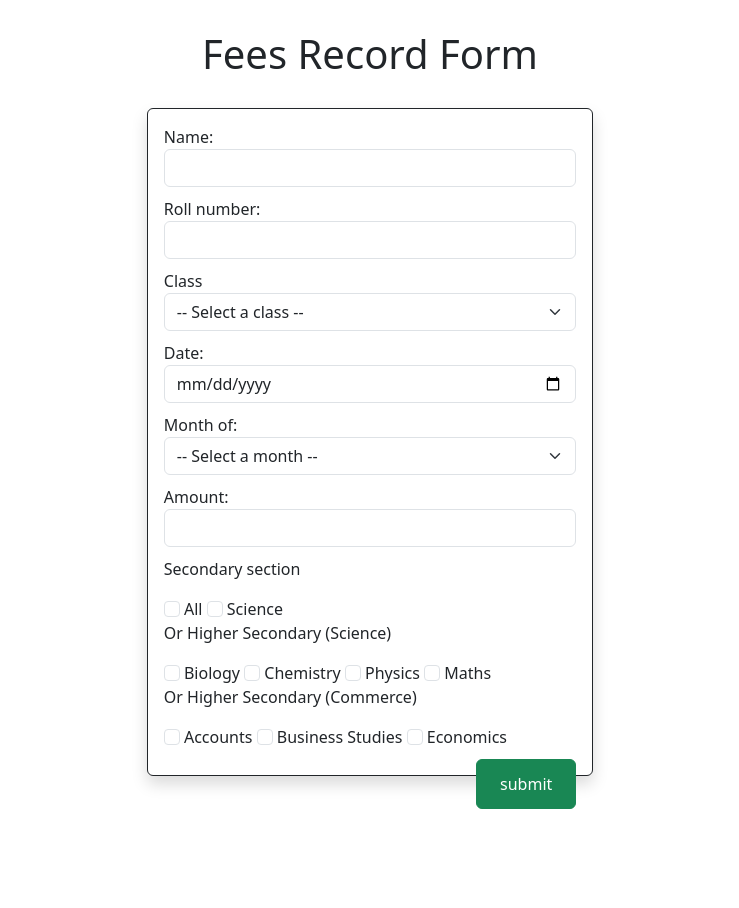
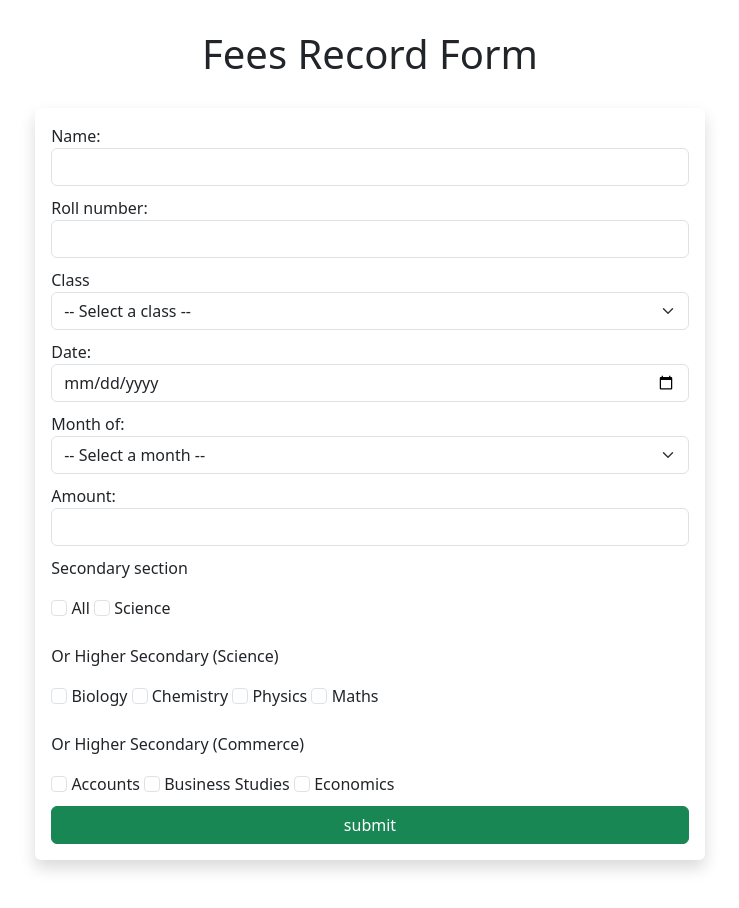
Before and after one commit to Nik-09/Feesmanagement, a Django app: page /fees-record-form in a window 1280 px wide. Shown: the part 233-1141 px from the top of the page, without its empty margins (270-1009 px from the left). Before the commit the page ends 1042 px from the top, so only its background shows below. Run offline with Django 4.2, Linux system fonts and the light colour scheme.

Commit message:
Fixes style issues

```diff
--- a/feesmanagement/static/styles.css
+++ b/feesmanagement/static/styles.css
@@ -256,8 +256,7 @@ body {
     }
   }
   .parent-form-container {
-    width: 40%;
-    border: 1px solid;
+    width: 60%;
     border-radius: 10px;
     padding: 5%;
     margin-left: auto;
@@ -272,7 +271,5 @@ body {
     margin-bottom: 10px;
   }
   .submit-btn {
-    float: right;
-    height: 50px;
-    width: 100px;
+    width: 100%;
   }
--- a/feesmanagement/templates/fees-record-form.html
+++ b/feesmanagement/templates/fees-record-form.html
@@ -44,12 +44,13 @@
             </select>
             <label>Amount: </label>
             <input type="number" name="amount" class="form-control input-field" required>
-            <div class="input-field">
+            <div class="input-field" onclick="validateSubjects()">
                 <p>Secondary section</p>
                 <input type="checkbox" id="all" class="form-check-input" name="subjects" value="all">
                 <label for="all">All</label>
                 <input type="checkbox" id="science" class="form-check-input" name="science" value="science">
                 <label for="science">Science</label>
+                <br><br>
                 <p>Or Higher Secondary (Science)</p>
                 <input type="checkbox" id="biology" class="form-check-input" name="subjects" value="biology">
                 <label for="biology">Biology</label>
@@ -59,6 +60,7 @@
                 <label for="physics">Physics</label>
                 <input type="checkbox" id="math" class="form-check-input" name="subjects" value="math">
                 <label for="math">Maths</label>
+                <br><br>
                 <p>Or Higher Secondary (Commerce)</p>
                 <input type="checkbox" id="accounts" class="form-check-input" name="subjects" value="accounts">
                 <label for="accounts">Accounts</label>
--- a/feesmanagement/templates/layout.html
+++ b/feesmanagement/templates/layout.html
@@ -4,17 +4,13 @@
 <html lang="en">
 
     <head>
-
         <!-- Required meta tags -->
         <meta charset="utf-8">
         <meta name="viewport" content="width=device-width, initial-scale=1, shrink-to-fit=no">
-
         <link href="https://cdn.jsdelivr.net/npm/bootstrap@5.3.0/dist/css/bootstrap.min.css" rel="stylesheet" integrity="sha384-9ndCyUaIbzAi2FUVXJi0CjmCapSmO7SnpJef0486qhLnuZ2cdeRhO02iuK6FUUVM" crossorigin="anonymous">
-
-
         <link href="../static/styles.css" rel="stylesheet">
         <link rel="icon" type="images/x-icon" href="{% static 'A2-logo.jpg' %}" />
-
+        <script src="{% static 'helper.js' %}"></script>
         <title>{% block title %}{% endblock %}</title>
 
     </head>
@@ -24,9 +20,9 @@
         <nav>
             <div id="mySidebar" class="sidebar">
                 <a href="javascript:void(0)" class="closebtn" onclick="closeNav()">×</a>
-                <!-- <a class="navbar-option" href="#">Search Student</a> -->
+                <!-- <a class="navbar-option" href="#"  >Search Student</a> -->
                 {% if request.session.logged_in %}
-                <a class="navbar-option" href="#">Classroom Summary</a>
+                <a class="navbar-option" href="/classroom-summary-form">Classroom Summary</a>
                 <a class="navbar-option" href="/admin">Admin Controls</a>
                 <a class="navbar-option" href="/fees-record-form">Fees Record Update Form</a>
                 {% endif %}
--- a/feesmanagement/urls.py
+++ b/feesmanagement/urls.py
@@ -5,6 +5,7 @@ from . import views
 urlpatterns = [
     path('', views.home, name='home'),
     path('classroom-summary', views.classroomSummary, name='classroomSummary'),
+    path('classroom-summary-form', views.classroomSummaryForm, name='classroomSummaryForm'),
     path('fees-record-form', views.feesRecordFormPage, name='feesRecordFormpage'),
     path('monthly-stats', views.monthlyStatsPage, name='monthlyStatsPage'),
     path('login', views.login, name='login'),
--- a/feesmanagement/views.py
+++ b/feesmanagement/views.py
@@ -6,6 +6,9 @@ import json
 # Create your views here.
 def home(request):
     return render(request, 'home.html')
+
+def classroomSummaryForm(request):
+    return render(request, 'classroom-summary-form.html')
 
 def classroomSummary(request):
     if request.method == 'GET':
@@ -61,7 +64,6 @@ def monthlyStatsPage(request):
 
 
 def login(request):
-    print('test')
     if request.method == 'GET':
         return render(request, 'login.html')
     else:
@@ -70,7 +72,6 @@ def login(request):
         try:
             helper.validate_teacher(username, password)
             request.session['logged_in'] = True
-            print(request)
             return render(request, 'home.html')
         except:
             custom_404(request, 'Error')
```
Also changed, not shown: feesmanagement/templates/home.html (+0 -38 lines), db.sqlite3.
